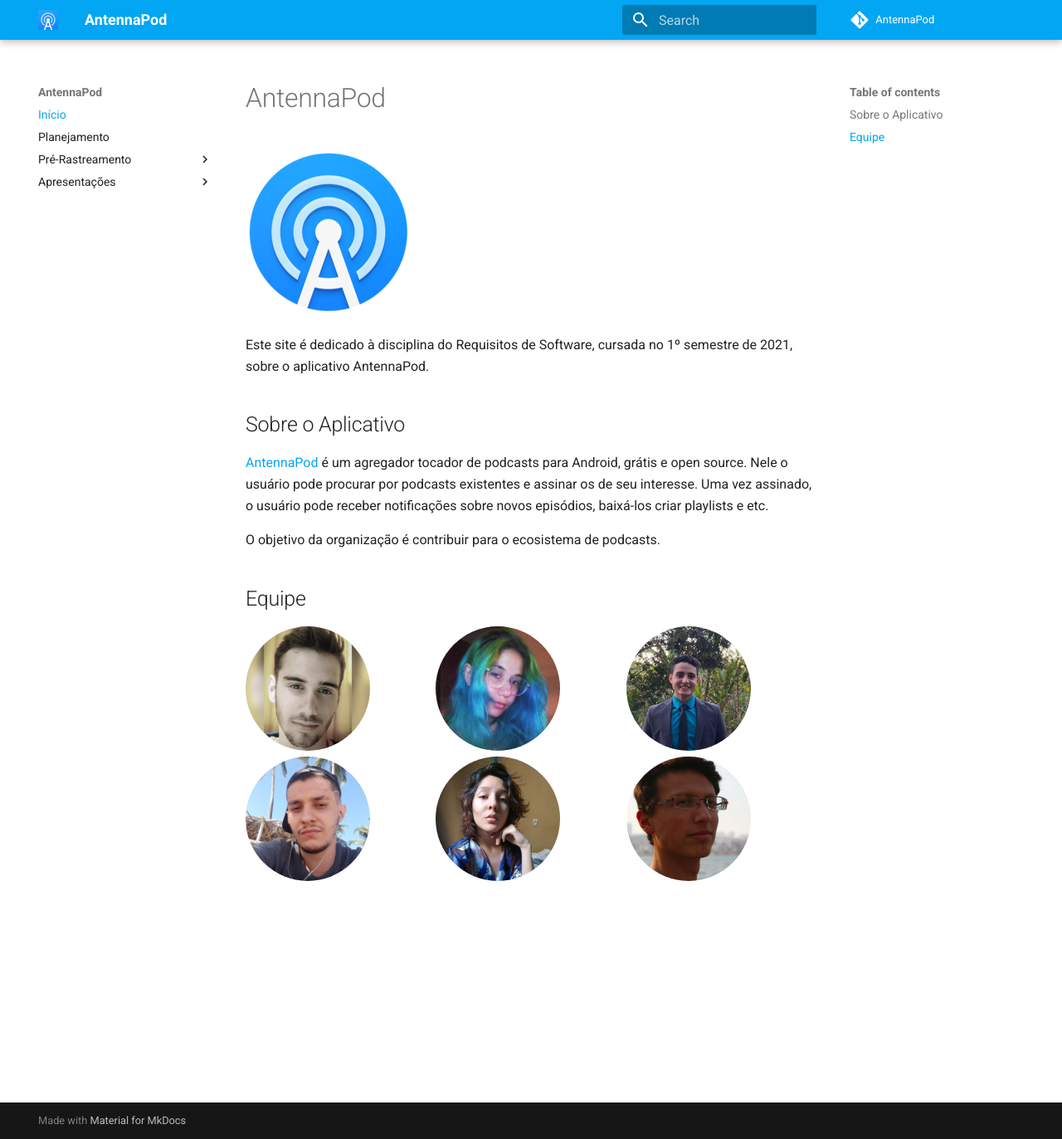
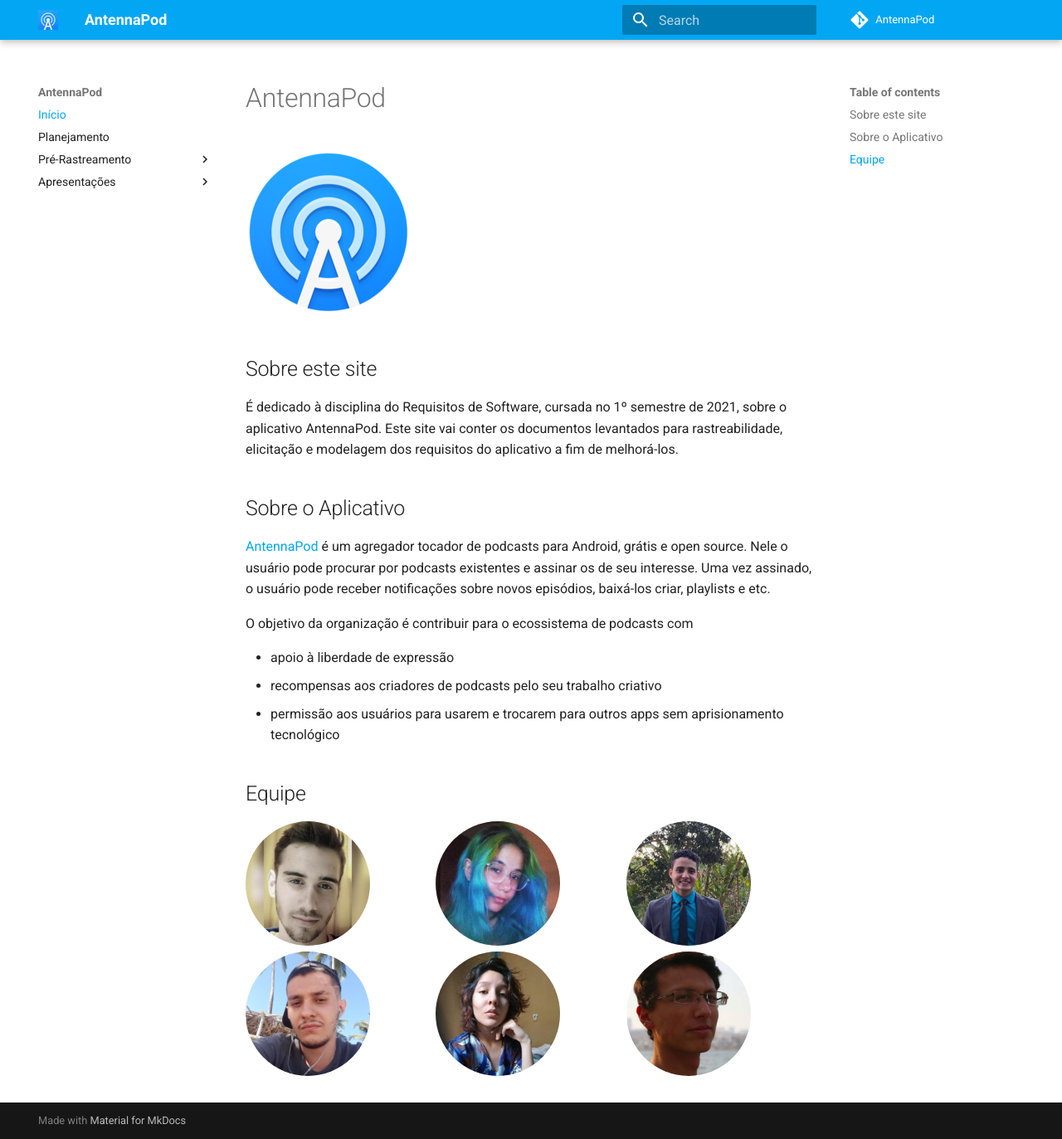
Before and after one commit to Requisitos-de-Software/2021.2-AntennaPod, an MkDocs documentation site: the page built from docs/index.md, in a window 1280 px wide and 1373 px high. Shown: the whole window at 83% size. Built offline with MkDocs 1.6.1 and Material for MkDocs 9.7.7, drawn with Linux system fonts in a browser that asks for light colours; comment, search, counter and statistics services are not loaded.

```diff
--- a/docs/index.md
+++ b/docs/index.md
@@ -2,16 +2,24 @@
 
 ![logo antenna pod](img/logo.png)
 
-Este site é dedicado à disciplina do Requisitos de Software, cursada no 1º
-semestre de 2021, sobre o aplicativo AntennaPod.
+## Sobre este site
+
+É dedicado à disciplina do Requisitos de Software, cursada no 1º
+semestre de 2021, sobre o aplicativo AntennaPod. Este site vai conter
+os documentos levantados para rastreabilidade, elicitação e modelagem
+dos requisitos do aplicativo a fim de melhorá-los.
 
 ## Sobre o Aplicativo
 [AntennaPod](https://antennapod.org/) é um agregador tocador de podcasts para Android, grátis e open source.
 Nele o usuário pode procurar por podcasts existentes e assinar os de seu
 interesse. Uma vez assinado, o usuário pode receber notificações sobre
-novos episódios, baixá-los criar playlists e etc.
+novos episódios, baixá-los criar, playlists e etc.
 
-O objetivo da organização é contribuir para o ecosistema de podcasts.
+O objetivo da organização é contribuir para o ecossistema de podcasts com
+
+- apoio à liberdade de expressão
+- recompensas aos criadores de podcasts pelo seu trabalho criativo
+- permissão aos usuários para usarem e trocarem para outros apps sem aprisionamento tecnológico
 
 ## Equipe
 
```
Also changed, not shown: docs/richPicture.md (+1 -0 lines), docs/img/richPicture2.png.
